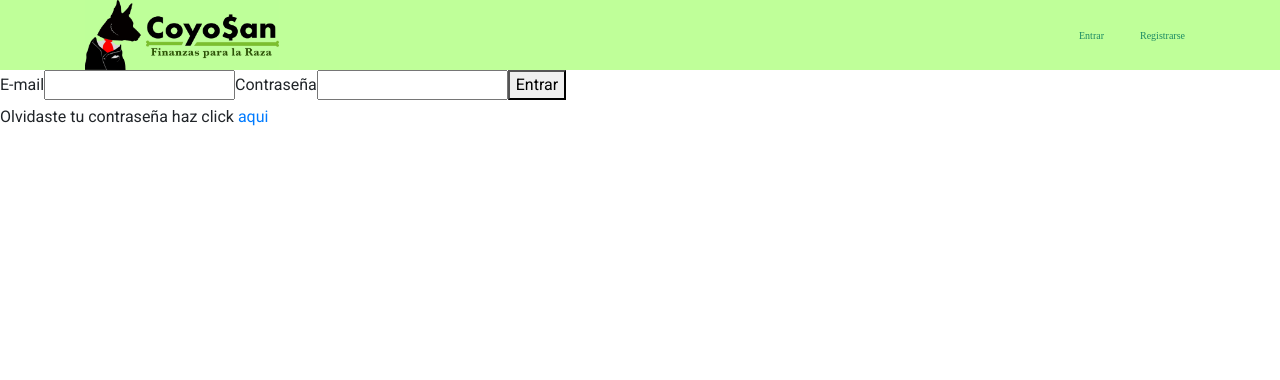
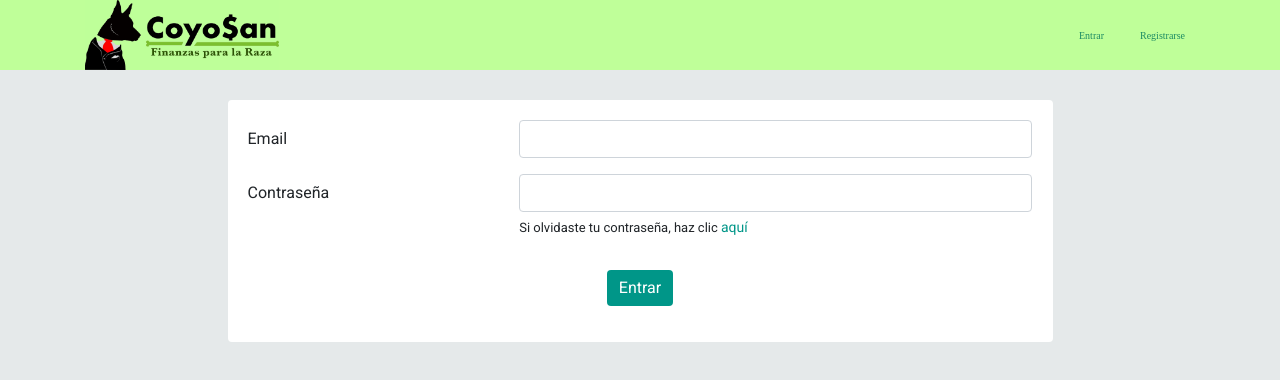
Before and after one commit to MonniSan/CoyoSanFront, a React (Create React App) app: page /login in a window 1280 px wide. Shown: the top 380 px of the page. Built offline with nearby package versions, Linux system fonts and the light colour scheme.

Commit message:
update vista login

```diff
--- a/public/index.html
+++ b/public/index.html
@@ -20,9 +20,9 @@
       work correctly both with client-side routing and a non-root public URL.
       Learn how to configure a non-root public URL by running `npm run build`.
     -->
-    <title>React App</title>
+    <title>CoyoSan</title>
   </head>
-  <body>
+  <body style="background-color: #E5E9EA">
     <noscript>You need to enable JavaScript to run this app.</noscript>
     <div id="root"></div>
     <!--
--- a/src/components/Header.css
+++ b/src/components/Header.css
@@ -27,6 +27,7 @@
     font-size: 10px;
     padding: 10px 10px;
     position: relative;
+    text-decoration: none;
   }
 
   .main-menu nav ul li a:before{
--- /dev/null
+++ b/src/components/Login.css
@@ -0,0 +1,63 @@
+.btn {
+    color: #ffffff;
+    background-color: #009688;
+    border-style: none;
+
+}
+
+.card {
+    background-color: #fff;
+    border-style: none;
+}
+
+.btn:hover,
+.btn:focus,
+.btn:active,
+.btn.active,
+.open>.dropdown-toggle.btn {
+    color: #fff;
+    background-color: #00796B;
+    border-style: none;
+}
+
+textarea:focus,
+input[type="text"]:focus,
+input[type="password"]:focus,
+input[type="datetime"]:focus,
+input[type="datetime-local"]:focus,
+input[type="date"]:focus,
+input[type="month"]:focus,
+input[type="time"]:focus,
+input[type="week"]:focus,
+input[type="number"]:focus,
+input[type="email"]:focus,
+input[type="url"]:focus,
+input[type="search"]:focus,
+input[type="tel"]:focus,
+input[type="color"]:focus,
+.uneditable-input:focus {
+    border-color: rgba(0, 150, 136, 1);
+    box-shadow: none;
+    outline: 0 none;
+}
+
+.anchor {
+    color: #009688;
+    font-size: 13px;
+}
+
+.anchor:hover {
+    color: #00796B;
+    text-decoration: none;
+    text-underline: none;
+}
+
+h1 {
+    font-family: 'Press Start 2P', cursive;
+    color: #009688;
+    font-size: 14px;
+}
+
+p {
+    font-size: 13px;
+}
--- a/src/components/Settings.css
+++ b/src/components/Settings.css
@@ -40,6 +40,27 @@
     border-style: none;
 }
 
+textarea:focus,
+input[type="text"]:focus,
+input[type="password"]:focus,
+input[type="datetime"]:focus,
+input[type="datetime-local"]:focus,
+input[type="date"]:focus,
+input[type="month"]:focus,
+input[type="time"]:focus,
+input[type="week"]:focus,
+input[type="number"]:focus,
+input[type="email"]:focus,
+input[type="url"]:focus,
+input[type="search"]:focus,
+input[type="tel"]:focus,
+input[type="color"]:focus,
+.uneditable-input:focus {
+    border-color: rgba(0, 150, 136, 1);
+    box-shadow: none;
+    outline: 0 none;
+}
+
 .anchor {
     color: #009688;
     font-size: 14px;
--- a/src/index.css
+++ b/src/index.css
@@ -1,8 +1,11 @@
 @import url('https://fonts.googleapis.com/css?family=Roboto&display=swap');
+@import url('https://fonts.googleapis.com/css?family=Open+Sans&display=swap');
+
+/*https://www.materialpalette.com/teal/green*/
 
 body {
   margin: 0;
-  font-family: "Roboto", "Oxygen",
+  font-family: "Roboto", "Open Sans",
     "Ubuntu", "Cantarell", "Fira Sans", "Droid Sans", "Helvetica Neue",
     sans-serif;
   -webkit-font-smoothing: antialiased;
--- a/src/index.js
+++ b/src/index.js
@@ -9,7 +9,6 @@ import Summary from './views/summary';
 import Settings from './views/settings';
 import Password from './views/password';
 import {BrowserRouter as Router, Route, Switch} from 'react-router-dom'
-
 
 ReactDOM.render(
     <Router>
--- a/src/views/login.jsx
+++ b/src/views/login.jsx
@@ -1,16 +1,42 @@
 import React from 'react'
-import { NavLink } from 'react-router-dom'
+import '../components/Login.css'
+
 const Login = props => (
-    <div>
-        <label>E-mail</label>
-        <input type="email" ></input>
-        <label>Contraseña</label>
-        <input type="password" ></input>
-        <NavLink to="/summary">
-            <button>Entrar</button>
-        </NavLink>
-        <p>Olvidaste tu contraseña haz click <NavLink to="/password">aqui</NavLink></p>
+    <div style={{ backgroundColor: "#E5E9EA" }}>
+        <div class="container" style={{ paddingTop: "30px", paddingBottom: "30px" }}>
+            <div class="row justify-content-center">
+                <div class="col-md-9">
+                    <div class="card">
+                        <div class="card-body">
+                            <div class="row">
+                                <div class="col-md-12">
+                                    <form>
+                                        <div class="form-group row">
+                                            <label for="email" class="col-4 col-form-label">Email</label>
+                                            <div class="col-8">
+                                                <input id="email" name="email" class="form-control here" required="required" type="text" />
+                                            </div>
+                                        </div>
+                                        <div class="form-group row">
+                                            <label for="email" class="col-4 col-form-label">Contraseña</label>
+                                            <div class="col-8">
+                                                <input id="password" name="password" class="form-control here" required="required" type="text" />
+                                                <p style={{ paddingTop: "5px" }}>Si olvidaste tu contraseña, haz clic <a class="anchor" href="">aquí</a></p>
+                                            </div>
+                                        </div>
+                                        <div class="form-group row justify-content-center">
+                                            <button name="submit" type="submit" class="btn">Entrar</button>
+                                        </div>
+                                    </form>
+                                </div>
+                            </div>
+                        </div>
+                    </div>
+                </div>
+            </div>
+        </div>
     </div>
+
 )
 
 export default Login
--- a/src/views/settings.jsx
+++ b/src/views/settings.jsx
@@ -5,7 +5,7 @@ const Settings = props => (
 
     <div style={{ backgroundColor: "#E5E9EA" }}>
         <div class="container" style={{ paddingTop: "30px", paddingBottom: "30px" }}>
-            <div class="row" style={{ marginBottom: "15px" }}>
+            <div class="row">
                 <div class="col-md-3">
                     <div class="list-group ">
                         <a href="#" class="list-group-item list-group-item-action active settings-menu">Perfil</a>
@@ -28,32 +28,32 @@ const Settings = props => (
                                         <div class="form-group row">
                                             <label for="username" class="col-4 col-form-label">Nombre de usuario</label>
                                             <div class="col-8">
-                                                <input id="username" name="username" placeholder="Nombre de usuario" class="form-control here" required="required" type="text" />
+                                                <input id="username" name="username" class="form-control here" required="required" type="text" />
                                             </div>
                                         </div>
                                         <div class="form-group row">
                                             <label for="name" class="col-4 col-form-label">Nombre</label>
                                             <div class="col-8">
-                                                <input id="name" name="name" placeholder="Nombre" class="form-control here" required="required" type="text" />
+                                                <input id="name" name="name" class="form-control here" required="required" type="text" />
                                             </div>
                                         </div>
                                         <div class="form-group row">
                                             <label for="lastname" class="col-4 col-form-label">Apellidos</label>
                                             <div class="col-8">
-                                                <input id="lastname" name="lastname" placeholder="Apellidos" class="form-control here" required="required" type="text" />
+                                                <input id="lastname" name="lastname" class="form-control here" required="required" type="text" />
                                             </div>
                                         </div>
                                         <div class="form-group row">
                                             <label for="email" class="col-4 col-form-label">Email</label>
                                             <div class="col-8">
-                                                <input id="email" name="email" placeholder="Email" class="form-control here" required="required" type="text" />
+                                                <input id="email" name="email" class="form-control here" required="required" type="text" />
                                             </div>
                                         </div>
                                         <div class="form-group row">
                                             <label for="email" class="col-4 col-form-label">Contraseña</label>
                                             <div class="col-8">
-                                                <input id="password" name="password" placeholder="Contraseña" class="form-control here" required="required" type="text" />
-                                                <a class="anchor" href="/password">Reestablecer contraseña</a>
+                                                <input id="password" name="password" class="form-control here" required="required" type="text" />
+                                                <p style={{ marginTop: "5px" }}><a class="anchor" href="/password">Reestablecer contraseña</a></p>
                                             </div>
                                         </div>
                                         <div class="form-group row">
```
